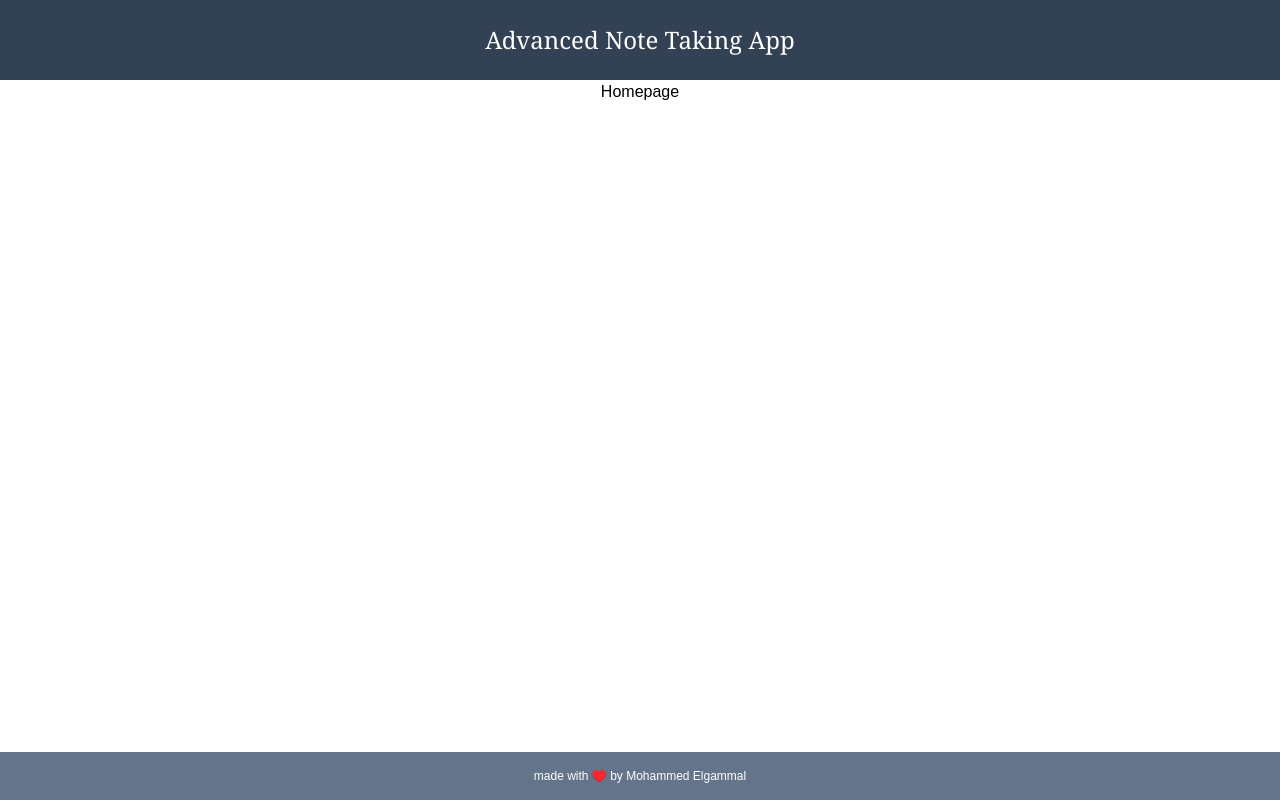
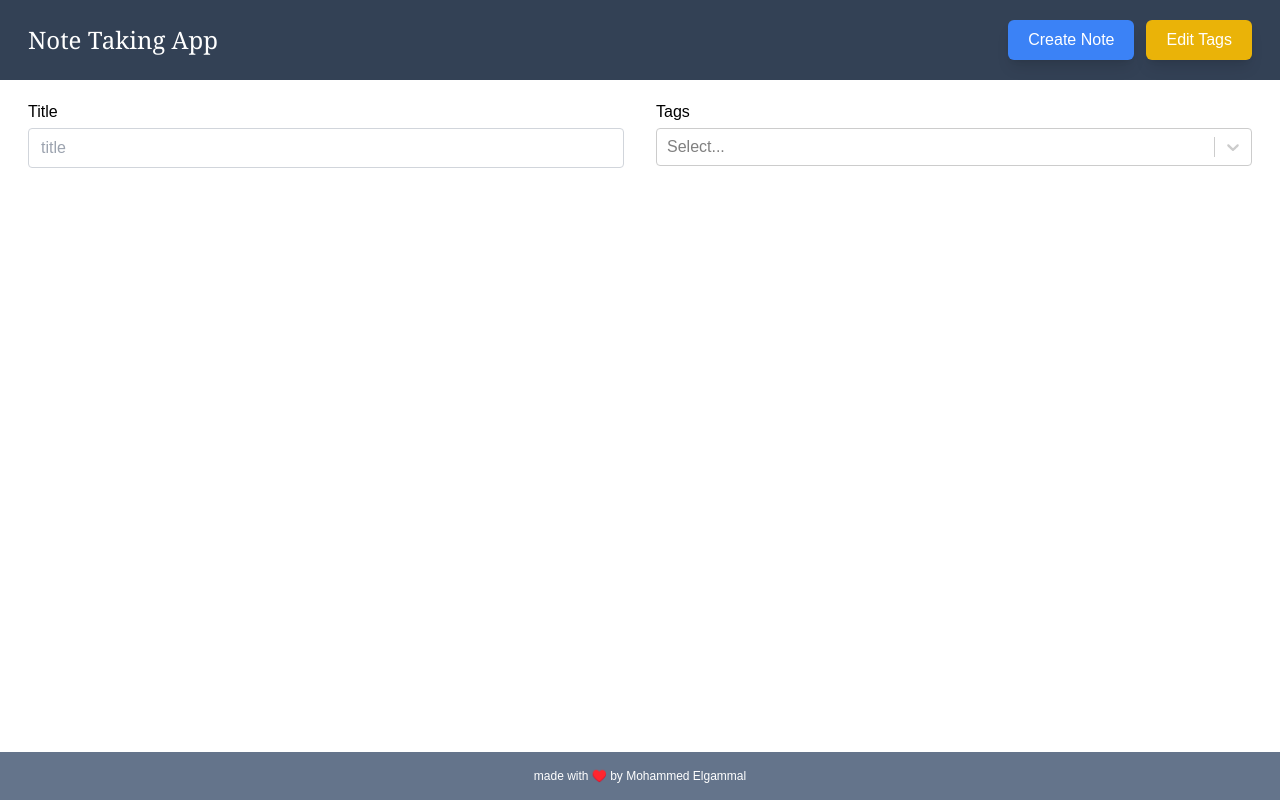
Before and after one commit to mohammedelgammal/FullStack_Suite, a React (Vite) app: page / in a window 1280 px wide. Built offline with nearby package versions, Linux system fonts and the light colour scheme.

Commit message:
refactoring_navbar_&_homepage_add_title_tags_inputs

```diff
--- a/src/Layout/Header.tsx
+++ b/src/Layout/Header.tsx
@@ -1,7 +1,16 @@
+import Button from "src/components/ui/Button";
+import { ThemeType } from "src/types";
+
 const Header = () => {
   return (
-    <div className="flex justify-center items-center h-20 w-full text-2xl bg-slate-700 text-white font-serif">
-      Advanced Note Taking App
+    <div className="flex justify-between px-7 items-center h-20 w-full bg-slate-700">
+      <h3 className="text-2xl text-white font-serif">Note Taking App</h3>
+      <div className="flex gap-3">
+        <Button href="/new" theme={ThemeType.PRIMARY}>
+          Create Note
+        </Button>
+        <Button theme={ThemeType.SECONDARY}>Edit Tags</Button>
+      </div>
     </div>
   );
 };
--- a/src/Layout/Layout.tsx
+++ b/src/Layout/Layout.tsx
@@ -1,16 +1,14 @@
 import { Outlet } from "react-router-dom";
 import { Header, Footer } from "src/Layout";
 
-const Layout = () => {
-  return (
+const Layout = () => (
   <div className="min-h-screen flex flex-col items-center">
     <Header />
-      <div className="flex-auto">
+    <div className="flex-1 w-full">
       <Outlet />
     </div>
     <Footer />
   </div>
 );
-};
 
 export default Layout;
--- a/src/components/CreateNote.tsx
+++ b/src/components/CreateNote.tsx
@@ -8,6 +8,7 @@ const options: OptionsType = [];
 const CrateNote = () => {
   const handleCreateNote = (e: React.FormEvent<HTMLFormElement>) => {
     e.preventDefault();
+
   };
 
   return (
--- a/src/components/Home.tsx
+++ b/src/components/Home.tsx
@@ -1,7 +1,37 @@
+import CreatableSelect from "react-select/creatable";
+
 const Home = () => {
-  return <h1>
-    Homepage
-  </h1>;
+  // replace with stored tags
+  const options: string[] = [];
+
+  return (
+    <div className="flex-1">
+      <form className="flex-1">
+        <div className="flex gap-8 px-7 mt-5">
+          <div className="flex flex-1 flex-col gap-1">
+            <label htmlFor="title">Title</label>
+            <input
+              className="py-1.75 px-3 rounded border border-gray-300"
+              name="title"
+              type="text"
+              placeholder="title"
+              required
+            />
+          </div>
+          <div className="flex flex-1 flex-col gap-1">
+            <label htmlFor="tags">Tags</label>
+            <CreatableSelect
+              className="min-w-96"
+              name="tags"
+              isMulti
+              options={options}
+              required
+            />
+          </div>
+        </div>
+      </form>
+    </div>
+  );
 };
 
 export default Home;
--- a/src/components/ui/Button.tsx
+++ b/src/components/ui/Button.tsx
@@ -1,18 +1,20 @@
+import { Link } from "react-router-dom";
 import { ButtonType } from "src/types";
 import { getThemeColor, getTextColor } from "src/utils/ui";
 
-const Button: React.FC<ButtonType> = ({ theme, children, ...props }) => {
+const Button: React.FC<ButtonType> = ({ theme, href, children, ...props }) => {
   const classes: string = props.disabled
     ? "px-5 py-2 rounded-md bg-slate-200 text-slate-400 shadow-lg"
     : `px-5 py-2 rounded-md ${getThemeColor(theme)} text-${getTextColor(
         theme
       )} shadow-lg active:scale-95 transition-all hover:shadow-xl`;
 
-  return (
+  const btn = (
     <button className={classes} {...props}>
       {children}
     </button>
   );
+  return href ? <Link to={href}>{btn}</Link> : btn;
 };
 
 export default Button;
--- a/src/types/index.ts
+++ b/src/types/index.ts
@@ -12,6 +12,7 @@ interface ButtonType extends React.ButtonHTMLAttributes<HTMLButtonElement> {
   theme: ThemeType;
   children?: React.JSX.Element | string;
   props?: React.ButtonHTMLAttributes<HTMLButtonElement>[];
+  href?: string;
 }
 
 export type { OptionType, OptionsType, ButtonType };
--- a/src/utils/ui.tsx
+++ b/src/utils/ui.tsx
@@ -5,10 +5,14 @@ const getThemeColor = (theme: ThemeType): string =>
     ? "bg-blue-500"
     : theme == ThemeType.DELETE
     ? "bg-red-700"
+    : theme == ThemeType.SECONDARY
+    ? "bg-yellow-500"
     : "";
 
 const getTextColor = (theme: ThemeType): string =>
-  theme == ThemeType.PRIMARY || theme == ThemeType.DELETE
+  theme == ThemeType.PRIMARY ||
+  theme == ThemeType.DELETE ||
+  theme == ThemeType.SECONDARY
     ? "white"
     : "slate-700";
 
--- a/tailwind.config.js
+++ b/tailwind.config.js
@@ -6,6 +6,9 @@ export default {
       scale: {
         95: "0.95",
       },
+      padding: {
+        '1.75': "0.450rem",
+      },
     },
   },
   plugins: [],
```
Lines whose indentation alone changed are shown as unchanged.
